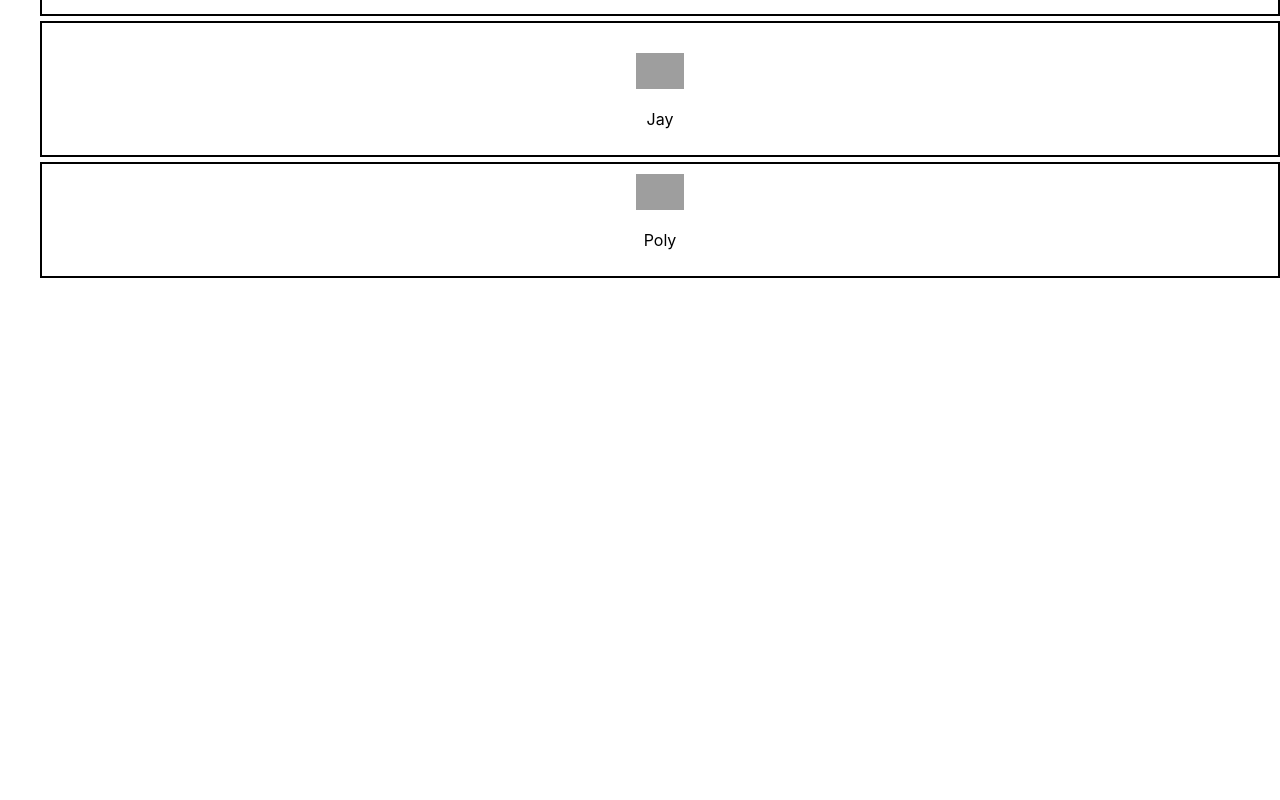
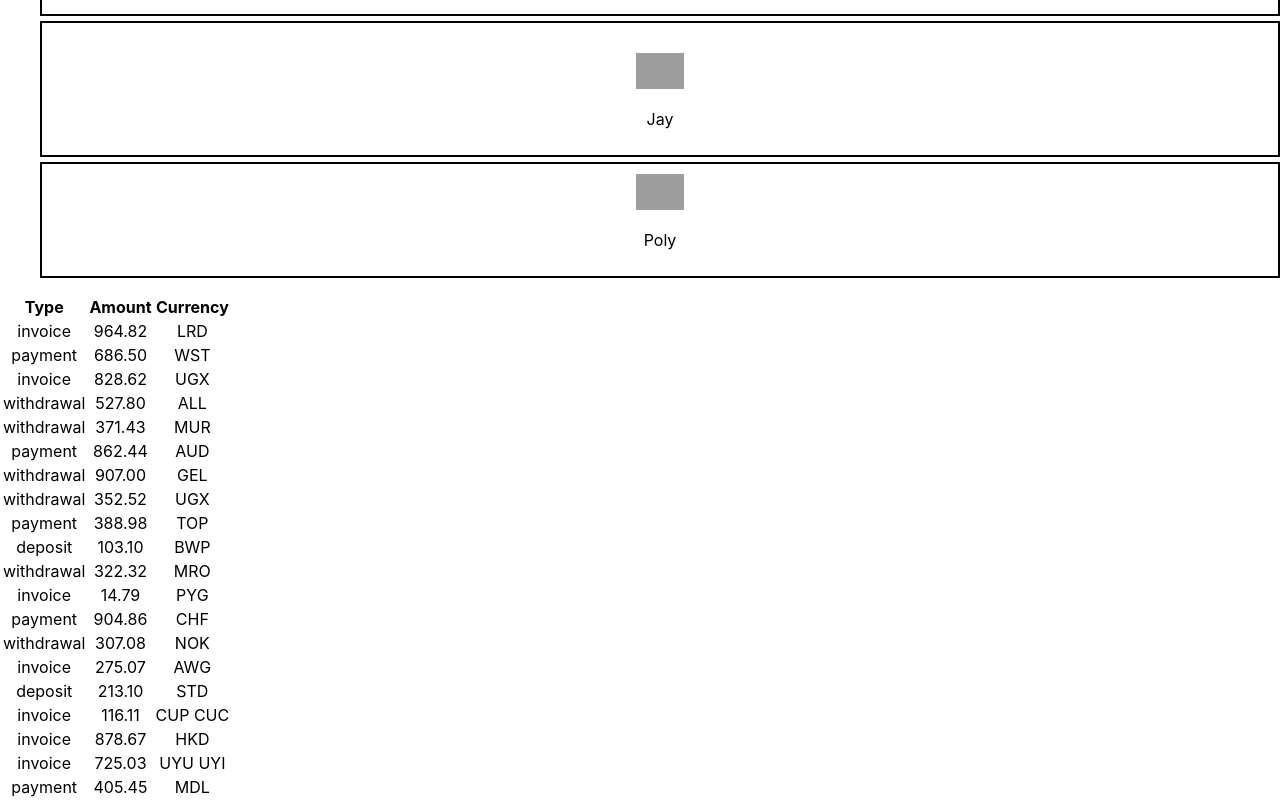
Before and after one commit to Jakkanda/goit-react-hw-01-components, a React (Create React App) app: page / in a window 1280 px wide. Shown: the part 1361-2161 px from the top of the page. Before the commit the page ends 1655 px from the top, so only its background shows below. Built offline with nearby package versions, Linux system fonts and the light colour scheme; grey boxes are pictures that could not be loaded.

Commit message:
4 task js-part done

```diff
--- a/src/App.js
+++ b/src/App.js
@@ -2,9 +2,11 @@ import './App.css';
 import { Profile } from './components/Profile/Profile.jsx';
 import { Statistics } from './components/Statistics/Statistics';
 import { FriendList } from './components/FriendList/FriendList';
+import { TransactionHistory } from './components/TransactionHistory/TransactionHistory';
 import user from './data/user.json';
 import statisticalData from './data/statistical-data.json';
 import friends from './data/friends.json';
+import transactions from './data/transactions.json';
 
 function App() {
   return (
@@ -19,6 +21,7 @@ function App() {
       <Statistics title="Upload stats" stats={statisticalData} />
       <Statistics stats={statisticalData} />
       <FriendList friends={friends} />
+      <TransactionHistory items={transactions} />
     </div>
   );
 }
--- a/src/components/TransactionHistory/TransactionHistory.jsx
+++ b/src/components/TransactionHistory/TransactionHistory.jsx
@@ -0,0 +1,33 @@
+import React from 'react';
+import PropTypes from 'prop-types';
+import styles from './TransactionHistory.module.css';
+
+export function TransactionHistory({ items }) {
+  return (
+    <table classname={styles.transaction_history}>
+      <thead>
+        <tr>
+          <th>Type</th>
+          <th>Amount</th>
+          <th>Currency</th>
+        </tr>
+      </thead>
+      <tbody>
+        {items.map(item => (
+          <tr key={item.id}>
+            <td>{item.type}</td>
+            <td>{item.amount}</td>
+            <td>{item.currency}</td>
+          </tr>
+        ))}
+      </tbody>
+    </table>
+  );
+}
+
+TransactionHistory.propTypes = {
+  id: PropTypes.string,
+  type: PropTypes.string,
+  amount: PropTypes.number,
+  currency:PropTypes.string
+}
--- a/src/components/TransactionHistory/TransactionHistory.module.css
+++ b/src/components/TransactionHistory/TransactionHistory.module.css
@@ -0,0 +1,4 @@
+.transaction_history {
+  border-collapse: collapse;
+  border: 1px solid grey;
+}
```
